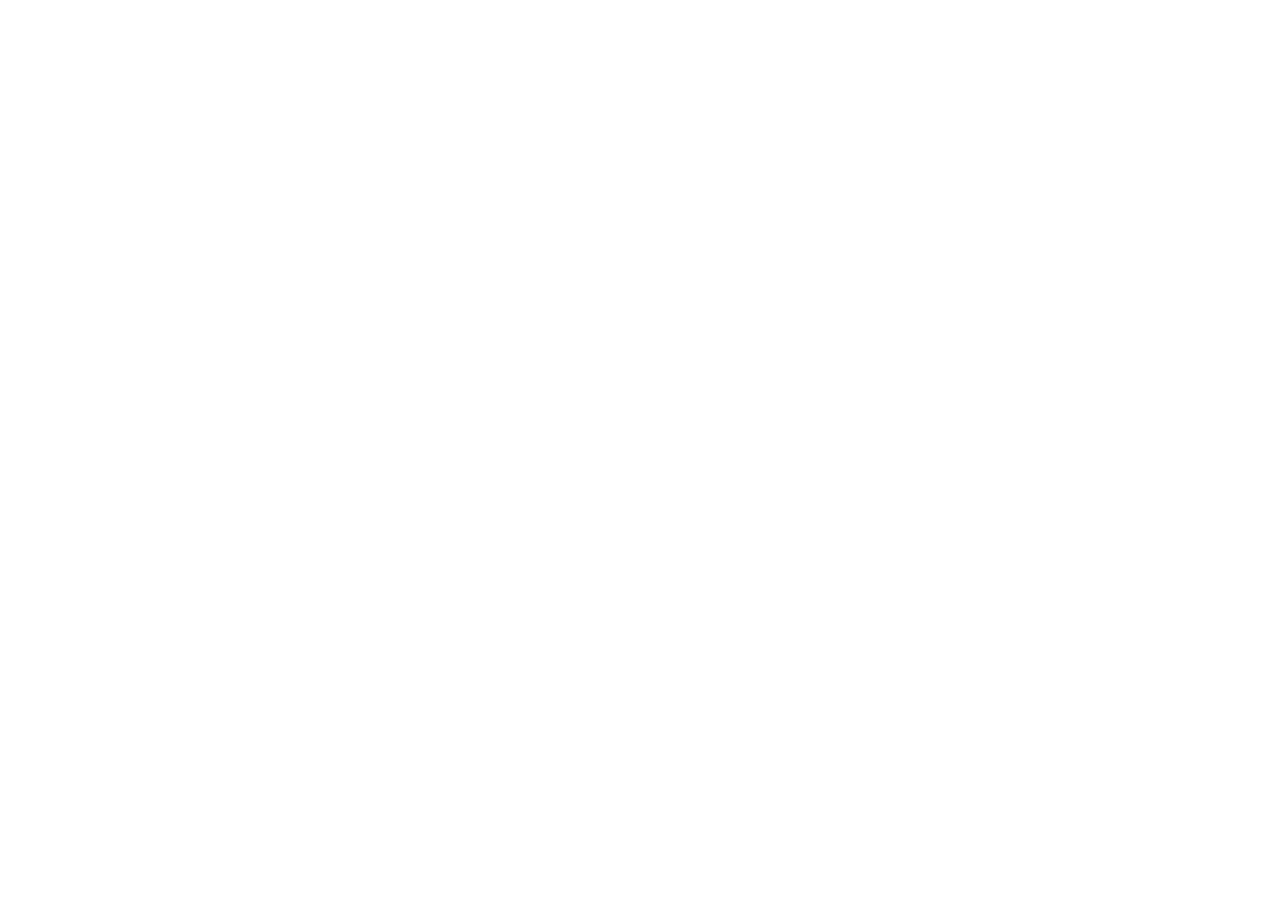
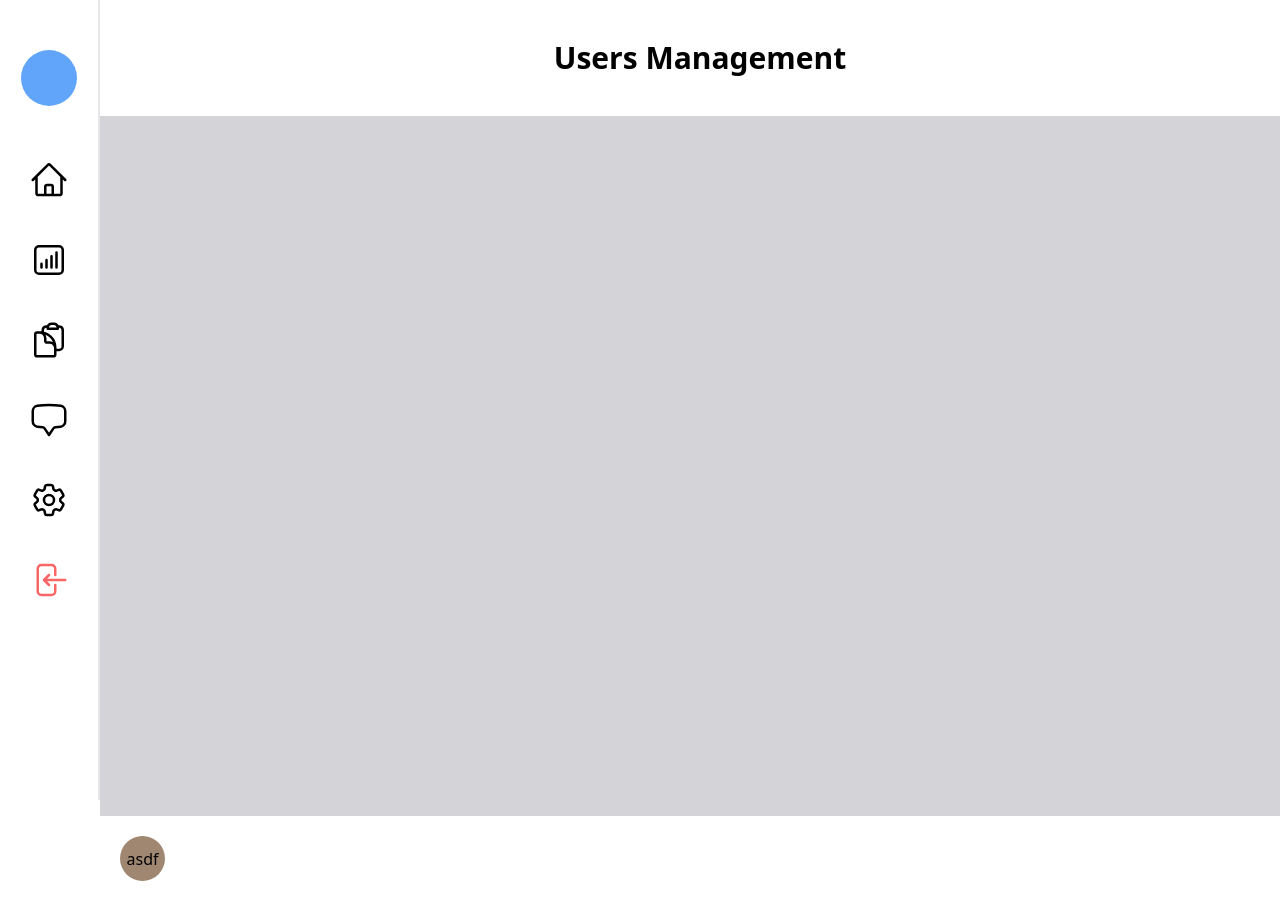
Before and after one commit to tonible14012002/Home-Security-System-frontend, a React (Create React App) app: page /user-management in a window 1280 px wide. Before the commit this address had no page. Before the commit the page ends 800 px from the top, so only its background shows below. Built offline with nearby package versions, Linux system fonts and the light colour scheme.

Commit message:
ad usermanagement page

```diff
--- a/package.json
+++ b/package.json
@@ -12,6 +12,7 @@
     "@testing-library/user-event": "^13.5.0",
     "react": "^18.2.0",
     "react-dom": "^18.2.0",
+    "react-paginate": "^8.1.3",
     "react-router-dom": "^6.4.2",
     "react-scripts": "5.0.1",
     "web-vitals": "^2.1.4"
--- /dev/null
+++ b/src/components/EButton/index.js
@@ -0,0 +1,49 @@
+import { Link } from "react-router-dom"
+
+const EButton = ({
+    children,
+    className,
+    onClick,
+    href,
+    to,
+    disabled,
+    bg,
+    ...passProps
+}) => {
+
+    var Com = 'button'
+    const props = {onClick, disabled, ...passProps}
+
+    // clear listener if disabled
+    if (disabled) {
+        Object.keys(props).forEach(key => {
+            if (key.startsWith('on') && typeof props[key] === 'function')
+                delete props[key]
+        })
+    }
+
+    if (to) {
+        props.to = to;
+        Com = Link
+    } else if (href) {
+        props.href = href
+        props.target = "_blank"
+        Com = 'a'
+    }
+
+    if (disabled) {
+        console.log("disabled button")
+    }
+
+    return (
+        <Com
+            {...props}
+            className={` ${bg && "bg-amber-200 text-zinc-900 dark:text-white dark:bg-purple-500  p-2 pl-4 pr-4 rounded-lg font-semibold "}
+                         ${className}`}
+        >
+            {children}
+        </Com>
+    )
+}
+
+export default EButton
--- /dev/null
+++ b/src/pages/UserManager/index.js
@@ -0,0 +1,27 @@
+import Button from '../../components/Button';
+import InputField from '../../components/InputField';
+import { UserCircleIcon } from '@heroicons/react/24/outline';
+import ModalLayout from '../../layouts/ModalLayout';
+import EditProfile from '../../components/Editprofile';
+import EButton from '../../components/EButton'
+
+
+
+const UserManager = () => {
+    return (
+        <div className='w-full h-full'>
+            <h3 className='text-3xl font-semibold mt-10 text-center'>Users Management</h3>
+            <div className='flex flex-col w-[1200px] m-auto mt-10'>
+                <div className='table bg-zinc-300 h-[700px]'></div>
+                <div className='m-5'>
+                    <EButton className='bg-[#9F8772] rounded-full
+                        w-[45px] h-[45px] hover:bg-[#8d7263] transition-all'>
+                        asdf
+                    </EButton>
+                </div>
+            </div>
+        </div>
+    )
+}
+
+export default UserManager
--- a/src/routes.js
+++ b/src/routes.js
@@ -2,6 +2,7 @@
 import Home from './pages/Home';
 import Login from './pages/Login';
 import Register from './pages/Register';
+import UserManager from './pages/UserManager';
 
 const publicRoutes = [
   {
@@ -22,6 +23,10 @@
     component: Register,
     auth: true,
   },
+  {
+    path: 'user-management',
+    component: UserManager,
+  }
 ];
 
 export { publicRoutes };
```
Also changed, not shown: 1 other file (tests, documents, lock files or other folders).
